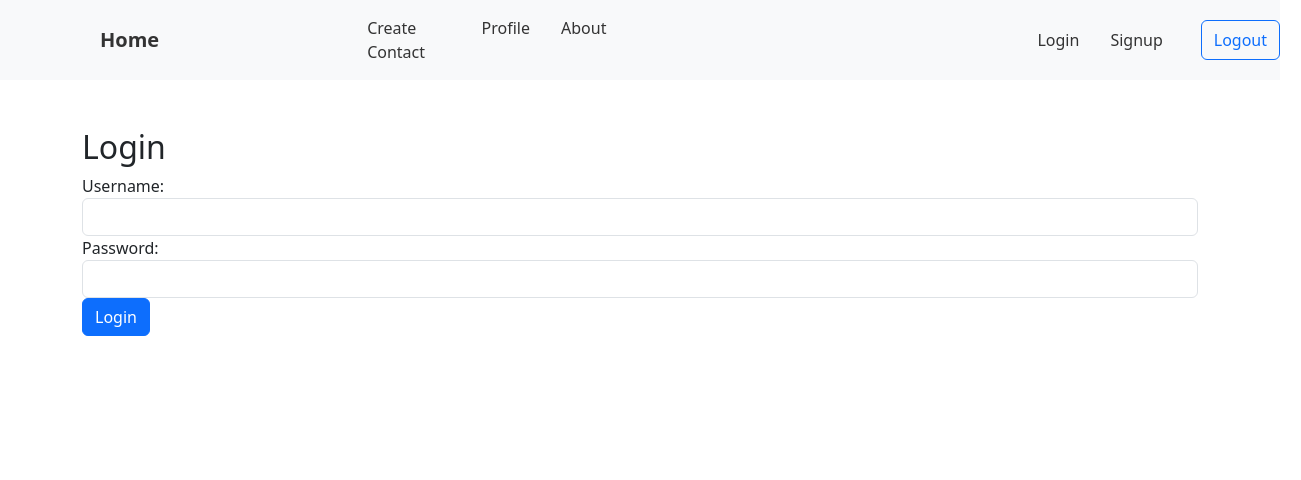
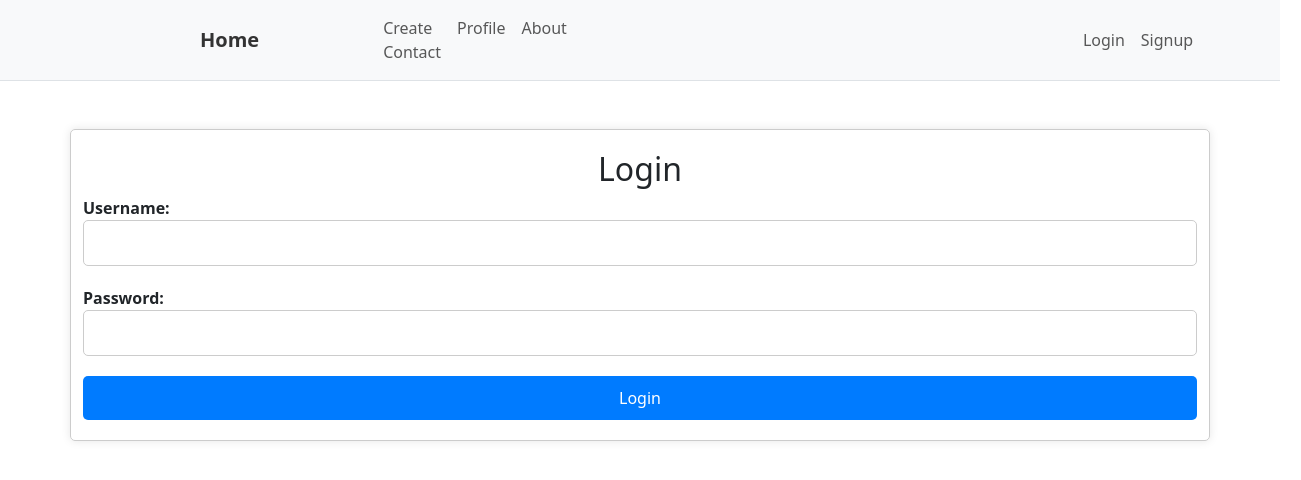
Before and after one commit to senurawicki/MyContactsFrontend, a React (Vite) app: page /login in a window 1280 px wide. Shown: the top 480 px of the page, 1301 px wide, since content can reach past the window. Built offline with nearby package versions, Linux system fonts and the light colour scheme.

Commit message:
added, protected routes and small styling changes

```diff
--- a/package.json
+++ b/package.json
@@ -11,6 +11,8 @@
   },
   "dependencies": {
     "bootstrap": "^5.3.3",
+    "primeicons": "^7.0.0",
+    "primereact": "^10.6.5",
     "react": "^18.2.0",
     "react-bootstrap": "^2.10.2",
     "react-dom": "^18.2.0",
--- a/src/components/navbar.jsx
+++ b/src/components/navbar.jsx
@@ -1,15 +1,33 @@
 import React from 'react';
-import { Link, useNavigate } from 'react-router-dom'; // Import useNavigate
+import { Link, useNavigate } from 'react-router-dom';
 import { Navbar as BootstrapNavbar, Nav, Button } from 'react-bootstrap';
 import "../styles/navbar.css";
 
 function Navbar() {
-  const navigate = useNavigate(); // Initialize the navigate function
+  const navigate = useNavigate();
 
   const handleLogout = () => {
-    // Clear token from session storage
     sessionStorage.removeItem('token');
-    navigate("/");   // Navigate to the home page after logout
+    navigate("/");
+  };
+
+  // Check if user is logged in
+  const isLoggedIn = sessionStorage.getItem('token');
+
+  const handleCreateContactClick = () => {
+    if (!isLoggedIn) {
+      navigate("/login");
+    } else {
+      navigate("/createcontact");
+    }
+  };
+
+  const handleProfileClick = () => {
+    if (!isLoggedIn) {
+      navigate("/login");
+    } else {
+      navigate("/profile");
+    }
   };
 
   return (
@@ -18,14 +36,21 @@ function Navbar() {
       <BootstrapNavbar.Toggle aria-controls="basic-navbar-nav" />
       <BootstrapNavbar.Collapse id="basic-navbar-nav">
         <Nav className="mr-auto">
-          <Nav.Link as={Link} to="/createcontact">Create Contact</Nav.Link>
-          <Nav.Link as={Link} to="/profile">Profile</Nav.Link>
+          <Nav.Link onClick={handleCreateContactClick}>Create Contact</Nav.Link>
+          <Nav.Link onClick={handleProfileClick}>Profile</Nav.Link>
           <Nav.Link as={Link} to="/about">About</Nav.Link>
         </Nav>
         <Nav className="end">
-          <Nav.Link as={Link} to="/login">Login</Nav.Link>
-          <Nav.Link as={Link} to="/signup">Signup</Nav.Link>
-          <Button variant="outline-primary" onClick={handleLogout}>Logout</Button>
+          {isLoggedIn ? (
+            <>
+              <Button variant="outline-primary" onClick={handleLogout}>Logout</Button>
+            </>
+          ) : (
+            <>
+              <Nav.Link as={Link} to="/login">Login</Nav.Link>
+              <Nav.Link as={Link} to="/signup">Signup</Nav.Link>
+            </>
+          )}
         </Nav>
       </BootstrapNavbar.Collapse>
     </BootstrapNavbar>
--- a/src/main.jsx
+++ b/src/main.jsx
@@ -2,7 +2,7 @@ import React from 'react'
 import ReactDOM from 'react-dom/client'
 import App from './App.jsx'
 // import './index.css'
-import 'bootstrap/dist/css/bootstrap.min.css';
+// import 'bootstrap/dist/css/bootstrap.min.css';
 
 
 ReactDOM.createRoot(document.getElementById('root')).render(
--- a/src/pages/login.jsx
+++ b/src/pages/login.jsx
@@ -1,5 +1,6 @@
 import React, { useState } from 'react';
 import { Link, useNavigate } from 'react-router-dom'; // Import useNavigate
+import "../styles/login.css";
 
 function Login() {
   const navigate = useNavigate(); // Initialize the navigate function
--- /dev/null
+++ b/src/styles/login.css
@@ -0,0 +1,47 @@
+/* Add this to your CSS file */
+
+.container {
+    max-width: 400px;
+    margin: 0 auto;
+    padding: 20px;
+    border: 1px solid #ccc;
+    border-radius: 5px;
+    box-shadow: 0 0 10px rgba(0, 0, 0, 0.1);
+  }
+
+  /* .container-mt-5{
+    width: 400px;
+  } */
+  h2 {
+    text-align: center;
+  }
+
+  .form-group {
+    margin-bottom: 20px;
+  }
+
+  label {
+    font-weight: bold;
+  }
+
+  input[type="text"],
+  input[type="password"] {
+    width: 100%;
+    padding: 10px;
+    border: 1px solid #ccc;
+    border-radius: 5px;
+  }
+
+  button[type="submit"] {
+    width: 100%;
+    padding: 10px;
+    background-color: #007bff;
+    color: #fff;
+    border: none;
+    border-radius: 5px;
+    cursor: pointer;
+  }
+
+  button[type="submit"]:hover {
+    background-color: #0056b3;
+  }
--- a/src/styles/navbar.css
+++ b/src/styles/navbar.css
@@ -1,35 +1,42 @@
 /* navbar.css */
 
 .custom-navbar {
-    background-color: #f8f9fa; /* Light gray background */
-    padding: 20px 0; /* Add padding to the top and bottom */
+    background-color: #ffffff;
+    border-bottom: 1px solid #dee2e6;
   }
 
   .custom-navbar .navbar-brand {
-    margin-left: 100px;
-    margin-right: 200px;
+    margin-left: 200px;
     font-weight: bold;
-    color: #333; /* Dark text color */
+    color: #333333;
   }
 
-  .custom-navbar .nav-link {
+  .custom-navbar .navbar-brand:hover {
+    color: #007bff;
+  }
 
-    color: #333; /* Dark text color */
-    margin-right: 15px; /* Add margin between nav links */
+  .custom-navbar .mr-auto {
+    margin-left: 100px;
+    color: #333333;
+    /* font-weight: bold; */
+    margin-right: 100px;
   }
 
   .custom-navbar .nav-link:hover {
-    color: #007bff; /* Change text color on hover */
+    color: #007bff;
+  }
+
+  .custom-navbar .end {
+    margin-left: 400px;
+    margin-right: 100px;
   }
 
   .custom-navbar .btn-outline-primary {
-    margin-left: 15px; /* Add margin to the logout button */
+    color: #007bff;
+    border-color: #007bff;
   }
 
   .custom-navbar .btn-outline-primary:hover {
-    color: #fff; /* Change text color on hover */
-    background-color: #007bff; /* Change background color on hover */
+    background-color: #007bff;
+    color: #ffffff;
   }
-  .end{
-    margin-left: 400px;
-  }
```
Also changed, not shown: 1 other file (tests, documents, lock files or other folders).
